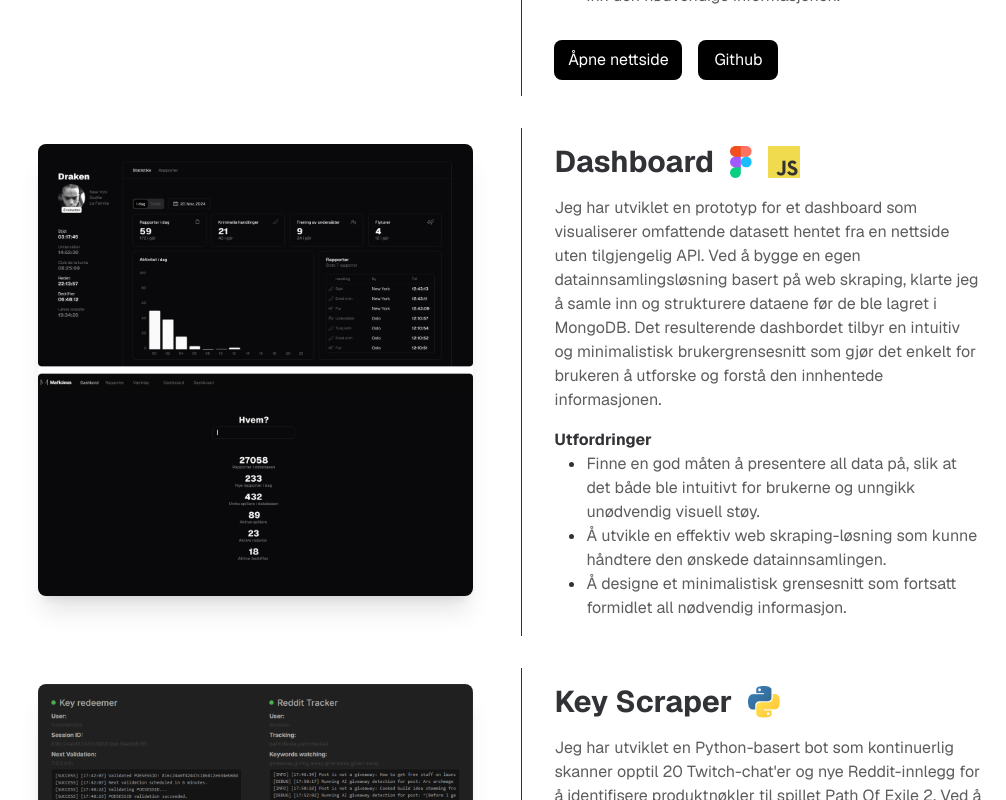
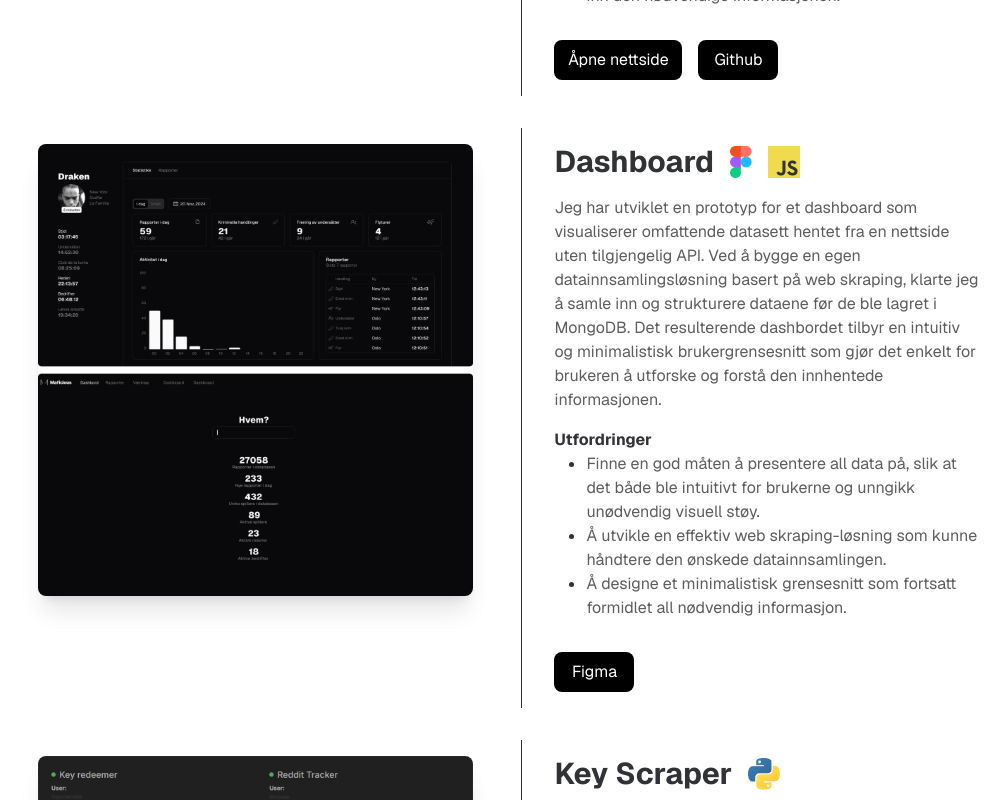
Before and after one commit to biroman/portfolio-new, a React (Vite) app: page /portfolio in a window 1280 px wide. Shown: the part 1180-1980 px from the top of the page, without its empty margins (274-1280 px from the left). Built offline with nearby package versions, Linux system fonts and the light colour scheme.

Commit message:
Added project + image scaling

```diff
--- a/src/components/Projects.tsx
+++ b/src/components/Projects.tsx
@@ -1,4 +1,5 @@
 import easyplay from "../assets/projects/easyplay.png";
+import msextension from "../assets/projects/msextension.png";
 import msscraper from "../assets/projects/msscraper.png";
 import keyscraper from "../assets/projects/keyscraper.png";
 import chatlogs from "../assets/projects/chatlogs.png";
@@ -47,6 +48,8 @@ const projects = [
       "Å utvikle en effektiv web skraping-løsning som kunne håndtere den ønskede datainnsamlingen.",
       "Å designe et minimalistisk grensesnitt som fortsatt formidlet all nødvendig informasjon.",
     ],
+    figma:
+      "https://www.figma.com/design/t4jakd4vShdmTx2AgvZSuV/Untitled?node-id=0-1&t=afTyfj9rinNLLZkT-1",
   },
   {
     name: "Key Scraper",
@@ -73,14 +76,21 @@ const projects = [
       "Å gjenskape en tilsvarende Twitch-chat opplevelsen med brukerfarger og chat funksjoner.",
     ],
   },
+  {
+    name: "Nettleserutvidelse",
+    tools: [javascript],
+    image: msextension,
+    description:
+      "Det er et nettleserspill som har et problem der mange innstillinger og informasjon er skjult, og det kan være vanskelig å finne. Denne utvidelsen gjør det lettere ved å hente frem relevant informasjon, slik at du alltid har den lett tilgjengelig. Den er plassert utenfor skjermen, men har en liten indikatorsirkel som du kan klikke på. Når du gjør det, glir informasjonen inn som en sidebar på siden av skjermen.",
+  },
 ];
 
 function Projects() {
   const listProjects = projects.map((project) => (
     <div className="container flex flex-col md:flex-row mt-8 divide-y md:divide-y-0 md:divide-x divide-[#313235]">
-      <div className="w-full p-4">
+      <div className=" w-full p-4 justify-center">
         <img
-          className="shadow-xl rounded-lg w-full  object-contain"
+          className="shadow-xl rounded-lg object-contain mx-auto"
           src={project.image}
           alt={project.name}
           title={project.name}
@@ -92,7 +102,7 @@ function Projects() {
           <div className="flex mt-2 md:mt-0">
             {project.tools.map((tool, index) => (
               <img
-                className="mr-4 md:ml-4 md:mr-0 h-6 md:h-8"
+                className="mr-4 md:ml-4 md:mr-0 h-6 md:h-8 object-contain max-h-[300px]"
                 key={index}
                 src={tool}
                 alt={`Tool ${index + 1}`}
@@ -102,9 +112,13 @@ function Projects() {
         </div>
         <div className="mt-4">
           <p className="text-[#5d5d60]">{project.description}</p>
-          <p className="font-bold mt-4">Utfordringer</p>
+          {project.challenges ? (
+            <p className="font-bold mt-4">Utfordringer</p>
+          ) : (
+            ""
+          )}
           <ul className="list-disc">
-            {project.challenges.map((challenge, index) => (
+            {project.challenges?.map((challenge, index) => (
               <li className="ml-8" key={index}>
                 <span className="text-[#5d5d60]">{challenge}</span>
               </li>
@@ -131,6 +145,16 @@ function Projects() {
           ) : (
             ""
           )}
+
+          {project.figma ? (
+            <a href={project.figma} target="_blank">
+              <div className="mt-8 w-20 items-center text-center p-2 text-white hover:text-black rounded-lg bg-black hover:bg-white group ">
+                Figma
+              </div>
+            </a>
+          ) : (
+            ""
+          )}
         </div>
       </div>
     </div>
```
Also changed, not shown: src/assets/projects/msextension.png (added).
